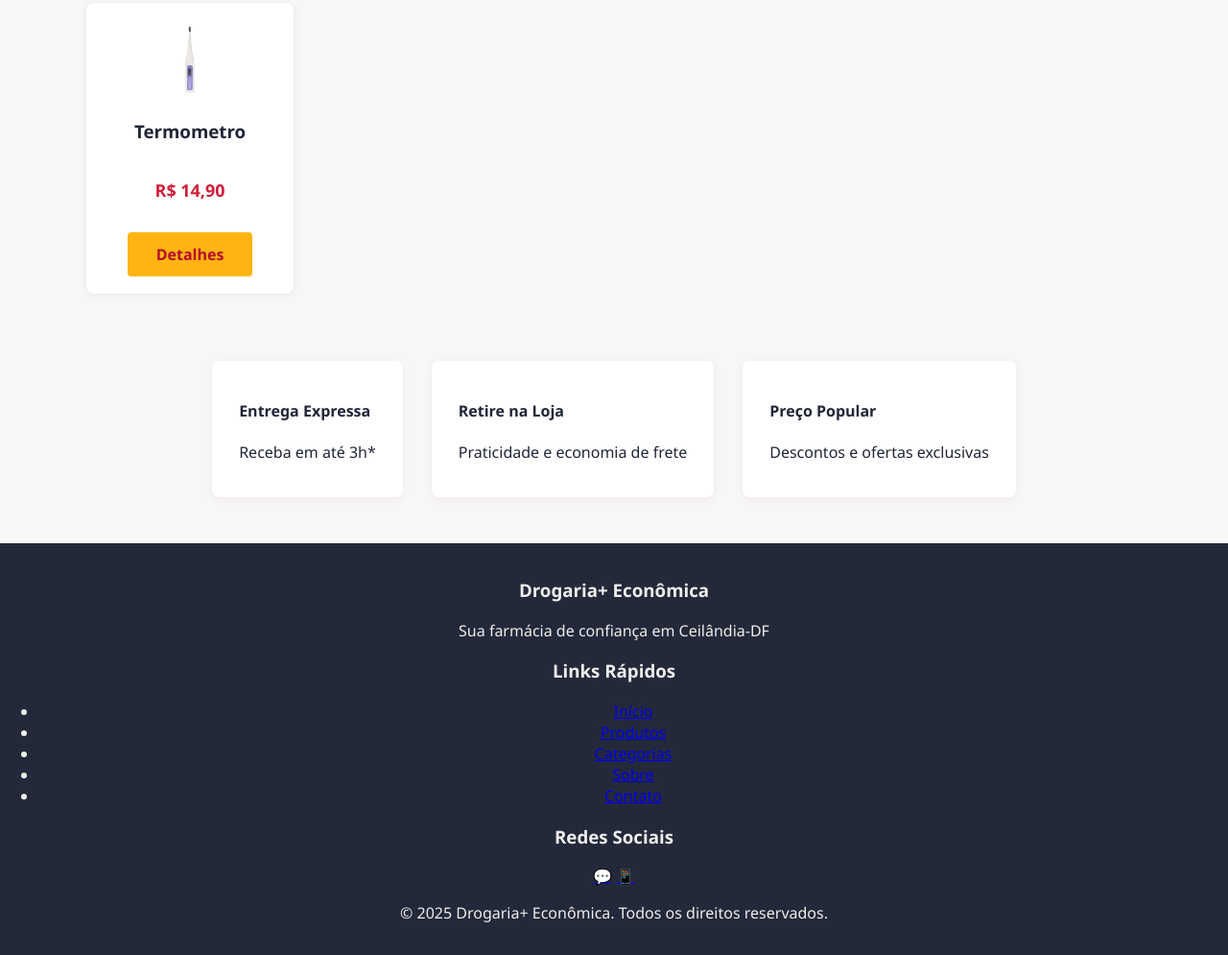
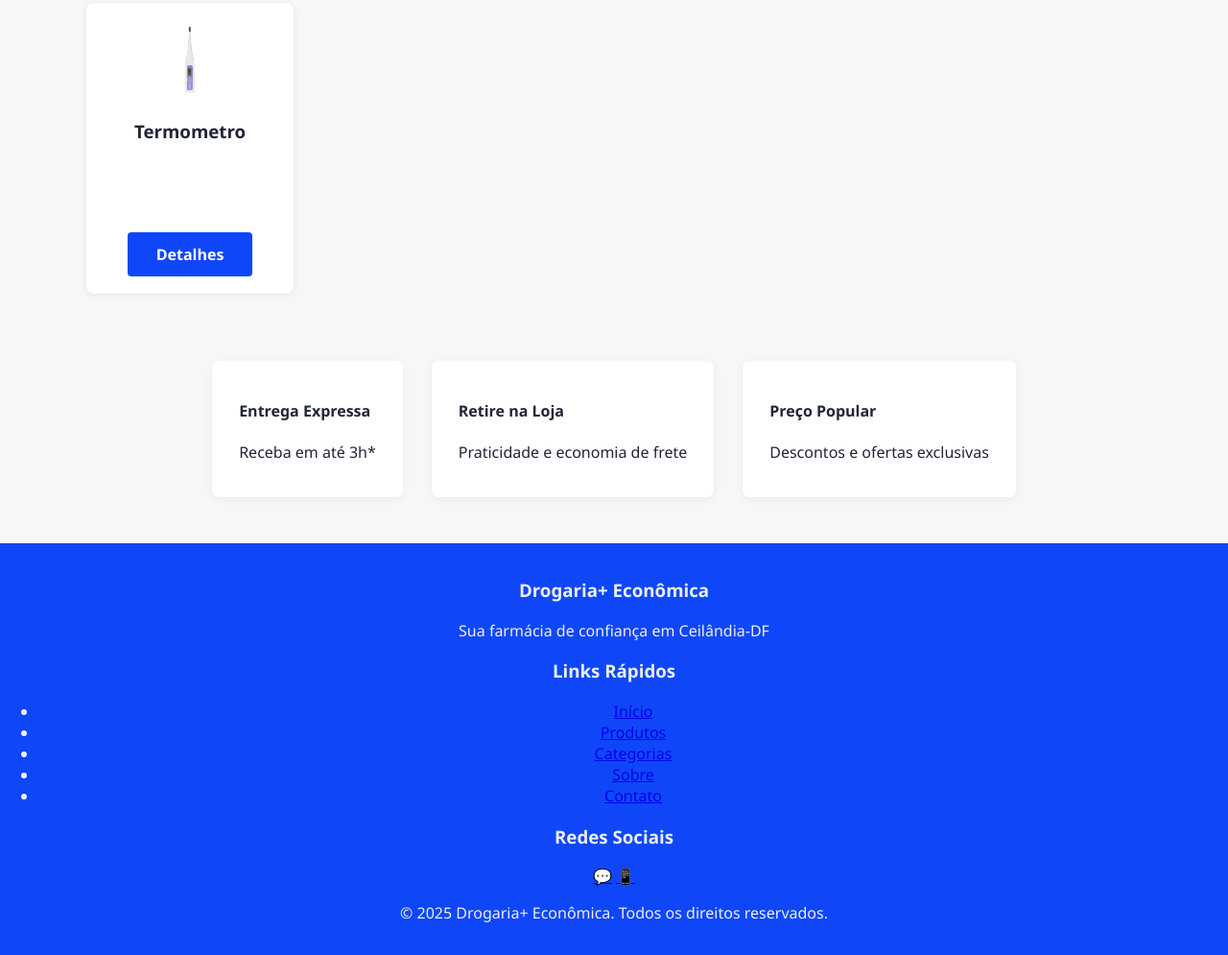
Before and after one commit to joaopedromariano/drogariamaiseconomica, a plain HTML site: page index.html in a window 1280 px wide. Shown: the part 1169-2164 px from the top of the page at 96% size. Drawn offline with Linux system fonts and the light colour scheme.

Commit message:
Update estilo.css

```diff
--- a/estilo.css
+++ b/estilo.css
@@ -50,8 +50,8 @@ main {
   border-radius: 16px;
 }
 .btn-principal, .btn {
-  background: #ffb412;
-  color: #b90a2c;
+  background: #0f47f8;
+  color: #ffffff;
   padding: 12px 30px;
   border: none;
   border-radius: 4px;
@@ -62,7 +62,7 @@ main {
   text-decoration: none;
   display: inline-block;
 }
-.btn-principal:hover, .btn:hover { background: #ffe4a6; }
+.btn-principal:hover, .btn:hover { background: #1e002c; }
 .destaques, .produtos-grid, .categorias-grid, .info-servicos {
   margin-top: 38px;
 }
@@ -86,7 +86,7 @@ main {
   margin-bottom: 8px;
 }
 .preco {
-  color: #d11e3b;
+  color: #ffffff;
   font-size: 1.12em;
   font-weight: bold;
 }
@@ -103,7 +103,7 @@ main {
   box-shadow: 0 2px 8px #b90a2c11;
 }
 footer {
-  background: #24293a;
+  background: #0f47f8;
   color: #eee;
   text-align: center;
   padding: 17px 0;
```
